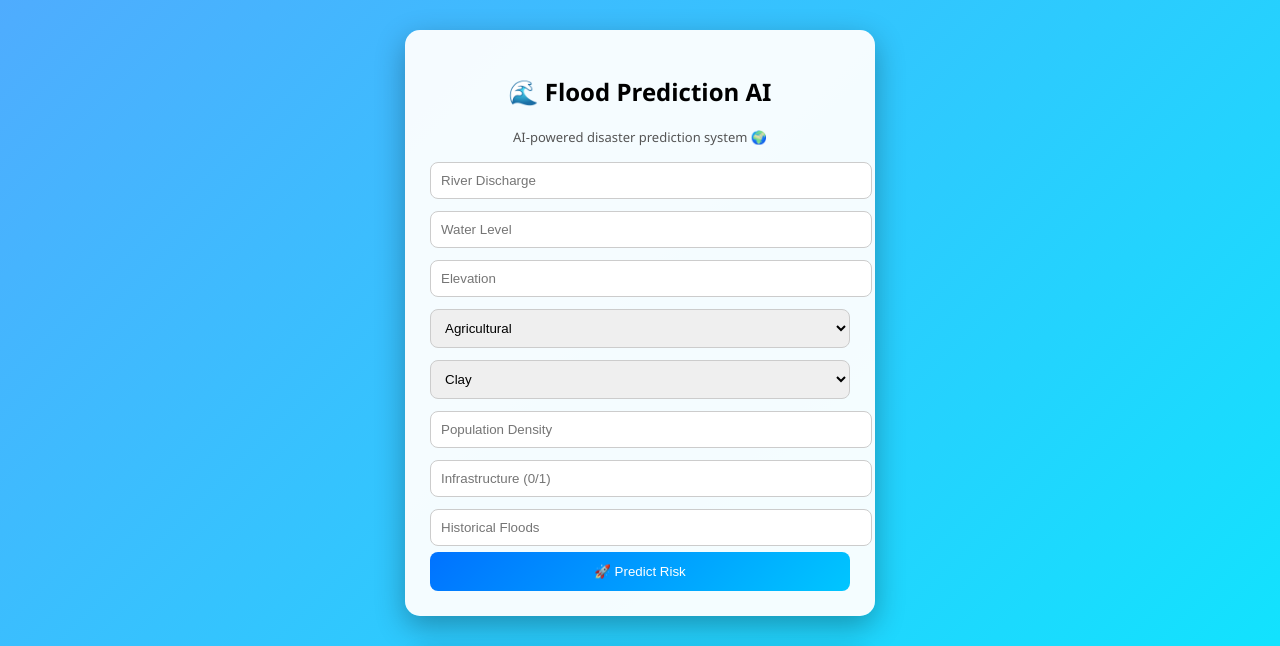
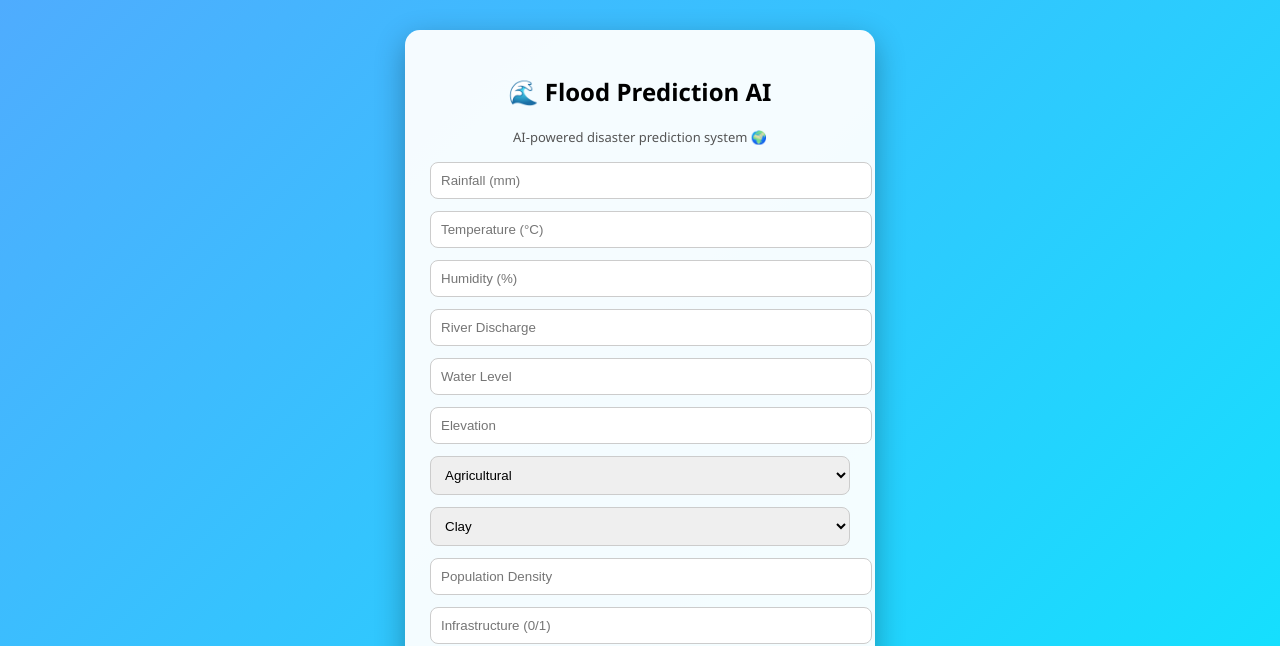
Before and after one commit to allenjoshwa82/flood-ai, a Flask app: page / in a window 1280 px wide. Shown: the top 646 px of the page. Run offline with Flask 2, Linux system fonts and the light colour scheme.

Commit message:
Update index.html

```diff
--- a/templates/index.html
+++ b/templates/index.html
@@ -88,29 +88,34 @@
 
    <form action="/predict" method="post" onsubmit="loading()">
 
-        <input name="river" placeholder="River Discharge" required>
-        <input name="water" placeholder="Water Level" required>
+    <input name="rainfall" placeholder="Rainfall (mm)" required>
+    <input name="temperature" placeholder="Temperature (°C)" required>
+    <input name="humidity" placeholder="Humidity (%)" required>
+
+    <input name="river_discharge" placeholder="River Discharge" required>
+    <input name="water_level" placeholder="Water Level" required>
     <input name="elevation" placeholder="Elevation" required>
 
     <select name="land">
         <option>Agricultural</option>
         <option>Forest</option>
         <option>Urban</option>
+        <option>Water Body</option>
     </select>
 
     <select name="soil">
         <option>Clay</option>
         <option>Sandy</option>
         <option>Loamy</option>
+        <option>Peat</option>
     </select>
 
-        <input name="pop" placeholder="Population Density" required>
-        <input name="infra" placeholder="Infrastructure (0/1)" required>
-        <input name="history" placeholder="Historical Floods" required>
+    <input name="population_density" placeholder="Population Density" required>
+    <input name="infrastructure" placeholder="Infrastructure (0/1)" required>
+    <input name="historical_floods" placeholder="Historical Floods" required>
 
     <button id="predictBtn" type="submit">🚀 Predict Risk</button>
 </form>
-
     {% if prediction_text %}
     <div id="resultBox" class="result
         {% if 'HIGH' in prediction_text %}high
```
Lines whose indentation alone changed are shown as unchanged.
